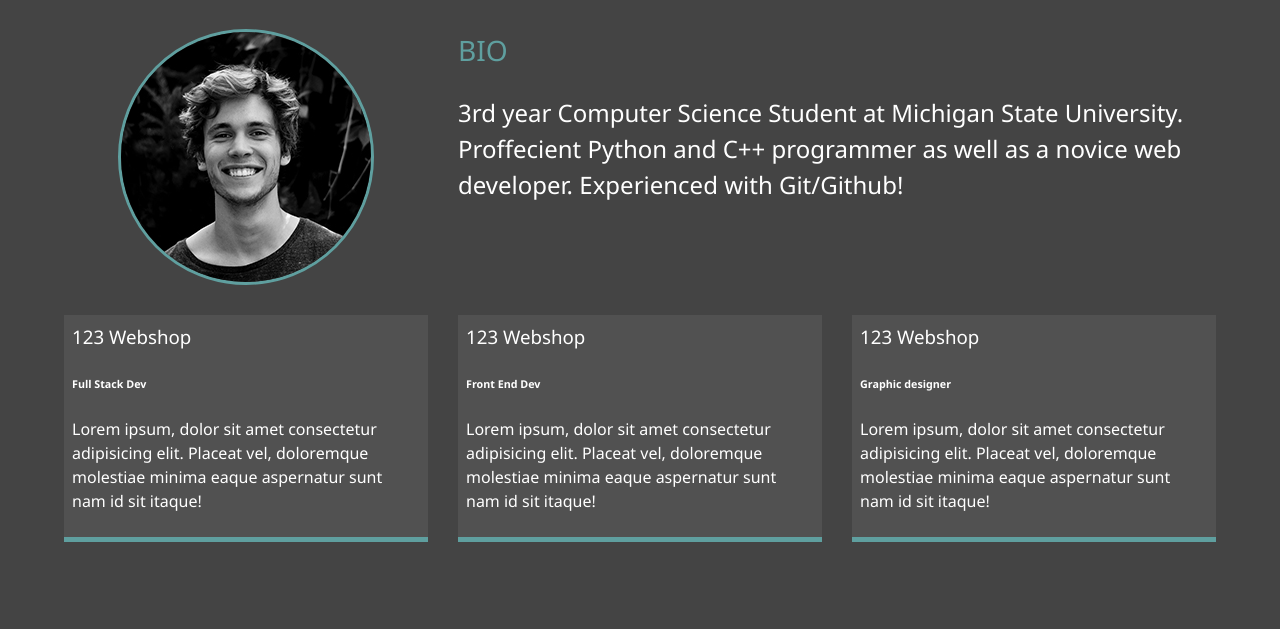
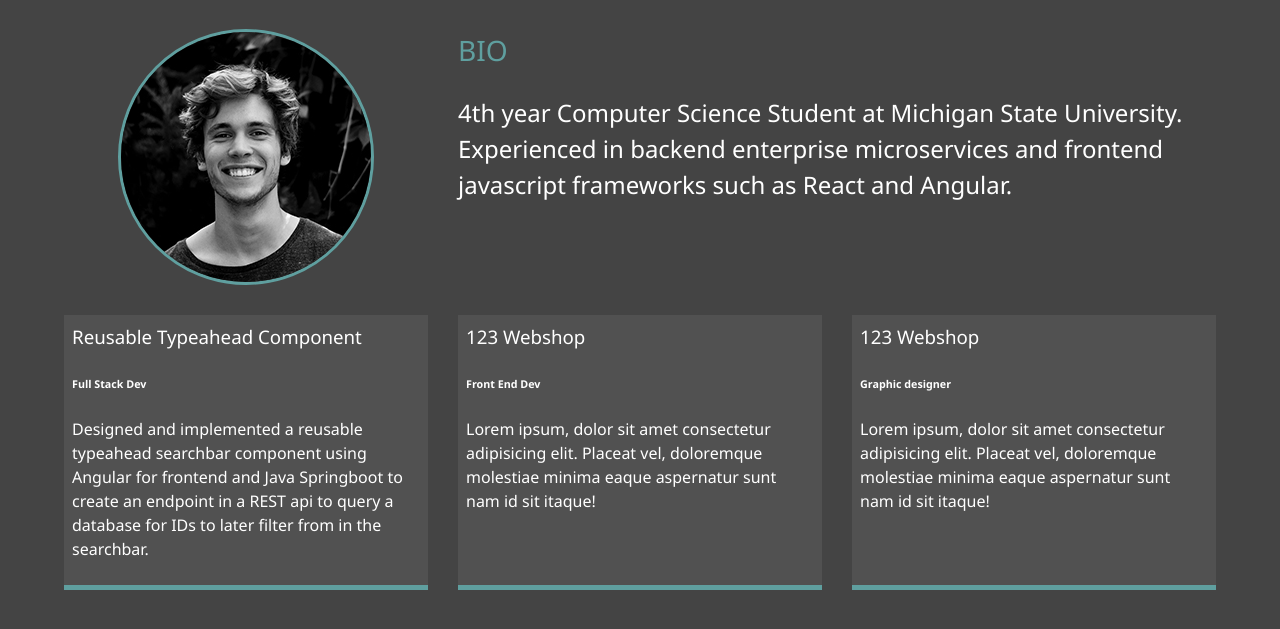
Before and after one commit to BenKelenski/modern_portfolio, a website: page dist/about.html in a window 1280 px wide. Shown: the part 229-858 px from the top of the page. Before the commit the page ends 835 px from the top, so only its background shows below. Drawn offline with Linux system fonts and the light colour scheme.

Commit message:
updated some personal and contact info

```diff
--- a/dist/about.html
+++ b/dist/about.html
@@ -59,14 +59,16 @@
       <img src="img/portrait.jpg" alt="John Doe" class="bio-image">
       <div class="bio">
         <h3 class="text-secondary">BIO</h3>
-        <p>3rd year Computer Science Student at Michigan State University. Proffecient Python and C++ programmer as well as a novice web developer. Experienced with Git/Github!</p>
+        <p>4th year Computer Science Student at Michigan State University.
+          Experienced in backend enterprise microservices and frontend javascript frameworks such as React and Angular. </p>
       </div>
 
       <div class="job job-1">
-        <h3>123 Webshop</h3>
+        <h3>Reusable Typeahead Component</h3>
         <h6>Full Stack Dev</h6>
-        <p>Lorem ipsum, dolor sit amet consectetur adipisicing elit. Placeat vel, doloremque molestiae minima eaque aspernatur
-          sunt nam id sit itaque!</p>
+        <p>Designed and implemented a reusable typeahead searchbar component using Angular for frontend
+           and Java Springboot to create an endpoint in a REST api to query a database for IDs to later filter
+           from in the searchbar.</p>
       </div>
       <div class="job job-2">
         <h3>123 Webshop</h3>
```
Also changed, not shown: dist/contact.html (+2 -2 lines), dist/index.html (+1 -1 lines).
